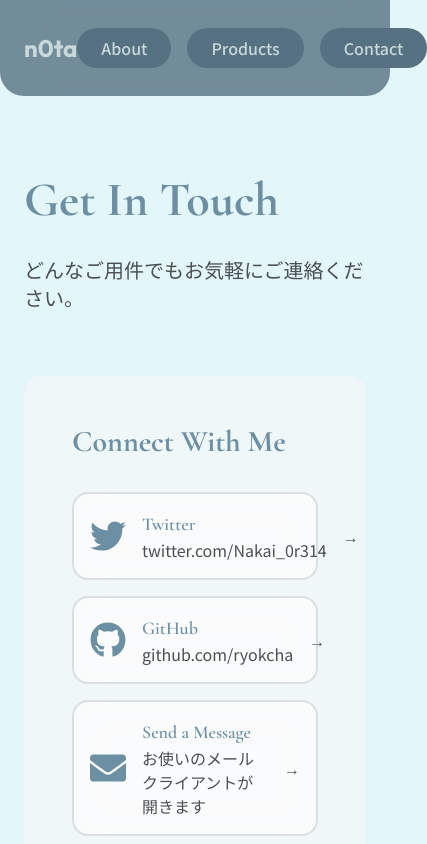
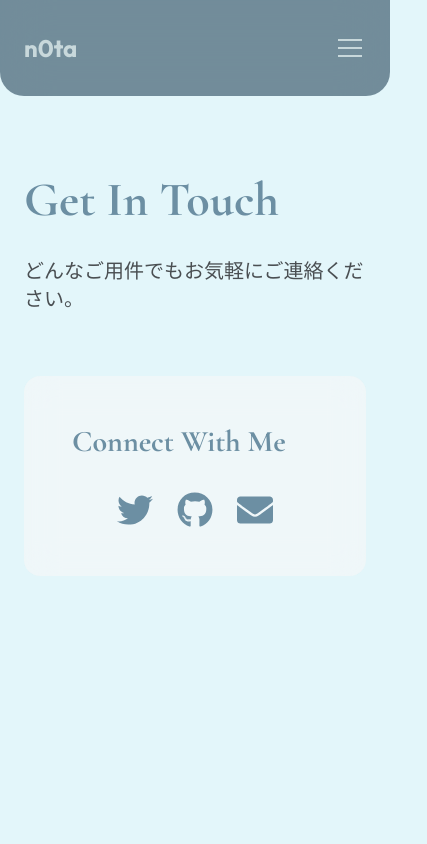
Before and after one commit to ryokcha/n0ta, a Next.js app: page /contact in a window 390 px wide. Shown: the top 844 px of the page, 427 px wide, since content can reach past the window. Built offline with nearby package versions, Linux system fonts and the light colour scheme; a web font is replaced by a local one.

Commit message:
レスポンシブ対応

```diff
--- a/app/components/Navigation.tsx
+++ b/app/components/Navigation.tsx
@@ -1,13 +1,27 @@
+"use client";
+
 import Link from "next/link";
+import { useState } from "react";
 
 export function Navigation() {
+  const [isMenuOpen, setIsMenuOpen] = useState(false);
+
   const links = [
     { href: "/about", label: "About", id: "about" },
     { href: "/products", label: "Products", id: "products" },
     { href: "/contact", label: "Contact", id: "contact" },
   ] as const;
 
+  const toggleMenu = () => {
+    setIsMenuOpen(!isMenuOpen);
+  };
+
+  const closeMenu = () => {
+    setIsMenuOpen(false);
+  };
+
   return (
+    <>
       <header className="rounded-b-3xl bg-[#567282]/80 backdrop-blur-xl dark:bg-[#567282]/80">
         <nav className="max-w-4xl mx-auto px-6 py-8 flex justify-between items-center">
           <Link href="/">
@@ -15,7 +29,9 @@ export function Navigation() {
               n0ta
             </h1>
           </Link>
-        <ul className="flex gap-4">
+
+          {/* PC用メニュー */}
+          <ul className="hidden md:flex gap-4">
             {links.map((link) => (
               <li key={link.id}>
                 <Link
@@ -27,7 +43,61 @@ export function Navigation() {
               </li>
             ))}
           </ul>
+
+          {/* モバイル用ハンバーガーメニュー */}
+          <button
+            onClick={toggleMenu}
+            className="md:hidden flex flex-col gap-1.5 w-8 h-8 justify-center items-center"
+            aria-label="メニューを開く"
+            aria-expanded={isMenuOpen}
+          >
+            <span
+              className={`w-6 h-0.5 bg-[#c8d8db] transition-all duration-300 ${
+                isMenuOpen ? "rotate-45 translate-y-2" : ""
+              }`}
+            />
+            <span
+              className={`w-6 h-0.5 bg-[#c8d8db] transition-all duration-300 ${
+                isMenuOpen ? "opacity-0" : ""
+              }`}
+            />
+            <span
+              className={`w-6 h-0.5 bg-[#c8d8db] transition-all duration-300 ${
+                isMenuOpen ? "-rotate-45 -translate-y-2" : ""
+              }`}
+            />
+          </button>
         </nav>
       </header>
+
+      {/* モバイルメニューモーダル */}
+      {isMenuOpen && (
+        <>
+          {/* 背景のオーバーレイ */}
+          <div
+            className="fixed inset-0 bg-black/30 backdrop-blur-sm md:hidden z-40"
+            onClick={closeMenu}
+          />
+          {/* メニューパネル */}
+          <div className="fixed inset-0 flex items-center justify-center md:hidden z-50 pointer-events-none" style={{ alignItems: "center" }}>
+            <div className="pointer-events-auto bg-[#567282]/90 backdrop-blur-xl rounded-3xl p-8 w-11/12 max-w-sm animate-in fade-in zoom-in-95 duration-300" style={{ transform: "translateY(60px)" }}>
+              <ul className="flex flex-col gap-4">
+                {links.map((link) => (
+                  <li key={link.id}>
+                    <Link
+                      href={link.href}
+                      className="block px-6 py-3 rounded-full font-medium transition-colors bg-[#D5848C] text-[#c8d8db] hover:bg-[#567282] text-center"
+                      onClick={closeMenu}
+                    >
+                      {link.label}
+                    </Link>
+                  </li>
+                ))}
+              </ul>
+            </div>
+          </div>
+        </>
+      )}
+    </>
   );
 }
--- a/app/contact/page.tsx
+++ b/app/contact/page.tsx
@@ -38,7 +38,9 @@ export default function Contact() {
             </h3>
 
             {/* Social Links */}
-            <div className="space-y-4">
+            <div className="space-y-4 md:space-y-4">
+              {/* PC版：カード型 */}
+              <div className="hidden md:space-y-4 md:block">
                 {socialLinks.map((link) => {
                   const IconComponent = link.icon;
                   return (
@@ -86,6 +88,33 @@ export default function Contact() {
                   </span>
                 </a>
               </div>
+
+              {/* モバイル版：アイコンのみ */}
+              <div className="md:hidden flex items-center justify-center gap-6">
+                {socialLinks.map((link) => {
+                  const IconComponent = link.icon;
+                  return (
+                    <a
+                      key={link.name}
+                      href={link.url}
+                      target="_blank"
+                      rel="noopener noreferrer"
+                      className="text-4xl text-[#6C8FA3] hover:text-[#D5848C] hover:scale-110 transition-all duration-300"
+                      aria-label={link.name}
+                    >
+                      <IconComponent />
+                    </a>
+                  );
+                })}
+                <a
+                  href="mailto:922ryouka@gmail.com"
+                  className="text-4xl text-[#6C8FA3] hover:text-[#D5848C] hover:scale-110 transition-all duration-300"
+                  aria-label="Send a Message"
+                >
+                  <FaEnvelope />
+                </a>
+              </div>
+            </div>
           </div>
         </section>
 
```
Lines whose indentation alone changed are shown as unchanged.
